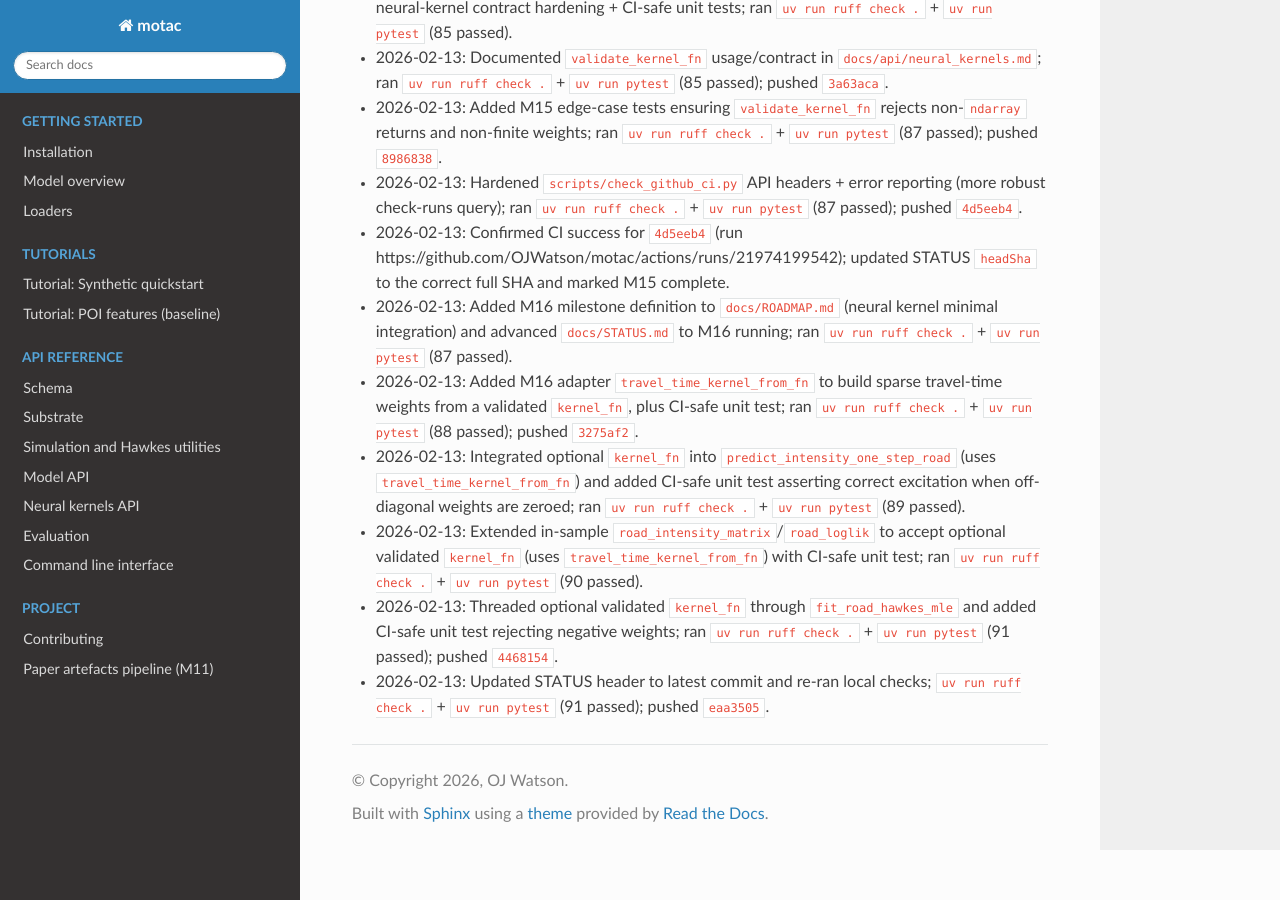
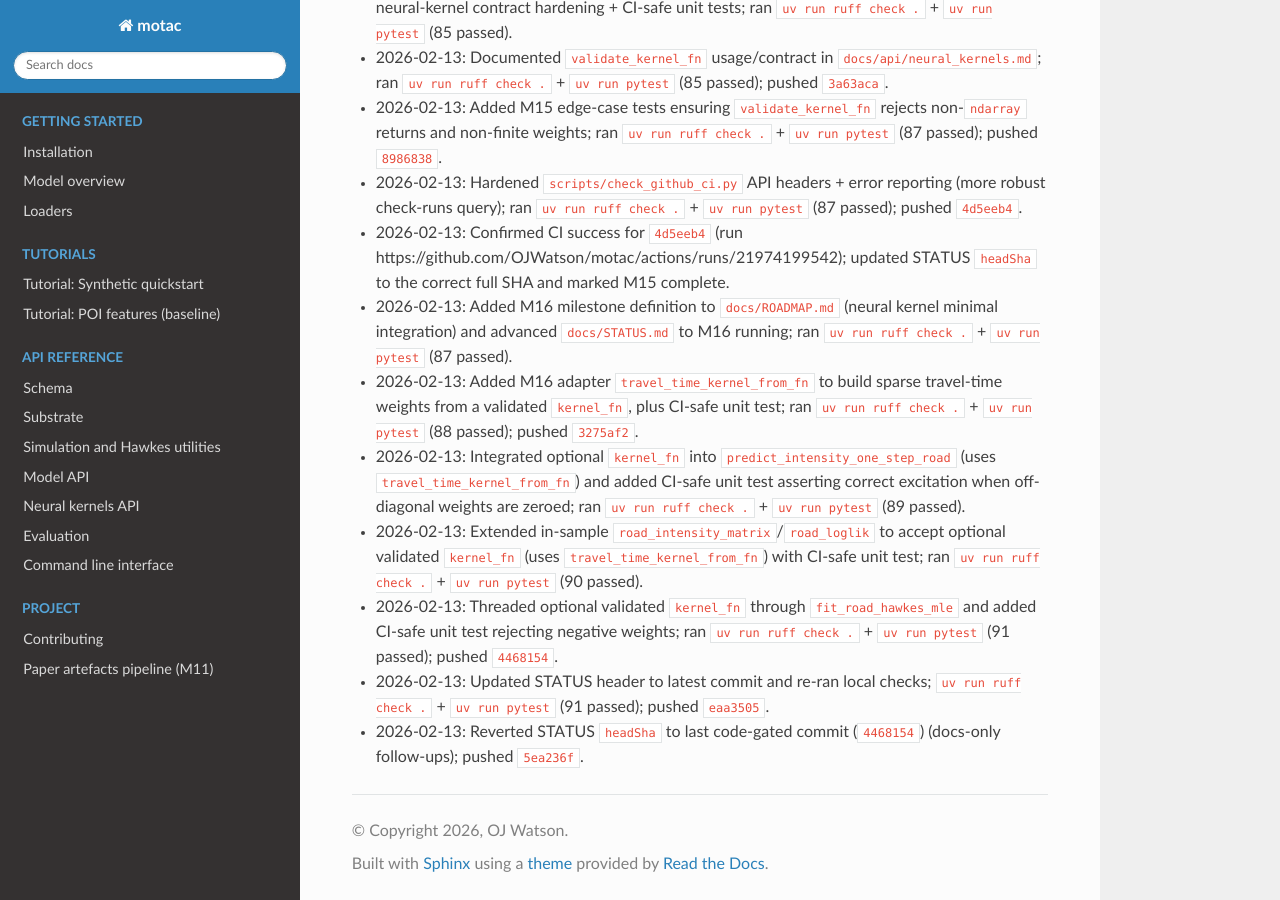
Before and after one commit to OJWatson/motac, a Sphinx documentation site: the page built from docs/WORKLOG.md, in a window 1280 px wide and 900 px high, scrolled down 3055 px. Built offline with Sphinx 7.4.7 and the Read the Docs theme 3.1.0, drawn with Linux system fonts in a browser that asks for light colours.

Commit message:
docs: keep STATUS headSha on last code gate

```diff
--- a/docs/WORKLOG.md
+++ b/docs/WORKLOG.md
@@ -60,3 +60,4 @@ Guidelines:
 - 2026-02-13: Extended in-sample `road_intensity_matrix`/`road_loglik` to accept optional validated `kernel_fn` (uses `travel_time_kernel_from_fn`) with CI-safe unit test; ran `uv run ruff check .` + `uv run pytest` (90 passed).
 - 2026-02-13: Threaded optional validated `kernel_fn` through `fit_road_hawkes_mle` and added CI-safe unit test rejecting negative weights; ran `uv run ruff check .` + `uv run pytest` (91 passed); pushed `4468154`.
 - 2026-02-13: Updated STATUS header to latest commit and re-ran local checks; `uv run ruff check .` + `uv run pytest` (91 passed); pushed `eaa3505`.
+- 2026-02-13: Reverted STATUS `headSha` to last code-gated commit (`4468154`) (docs-only follow-ups); pushed `5ea236f`.
```
Also changed, not shown: docs/STATUS.md (+2 -2 lines).
